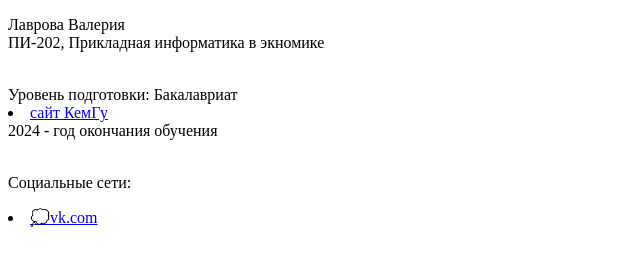
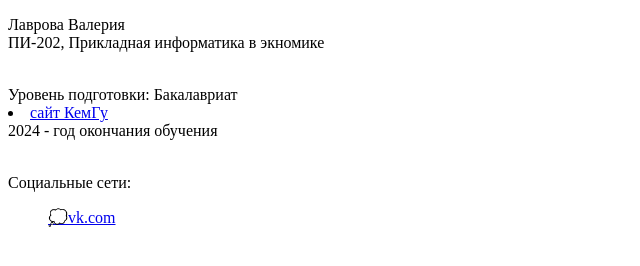
Before and after one commit to uwulera/webdev2laba, a plain HTML site: page docs/index.html in a window 1280 px wide. Shown: the full height of the page, 0-640 px from the left. Drawn offline with Linux system fonts and the light colour scheme.

Commit message:
Update index.html

```diff
--- a/docs/index.html
+++ b/docs/index.html
@@ -18,10 +18,11 @@
     </div>
     <div>
         <p><br> Социальные сети: </br></p>
+        <ul type = "none">
         <li>
             <a href="https://vk.com/lavrova_v"> 💭vk.com</a>
             <a href="contact_me.html"></a>
+        </ul>
         </div>
-    </ul>
-</body>
+        </body>
 </html>
```
